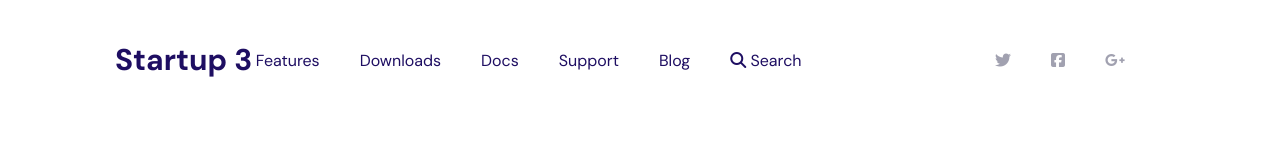
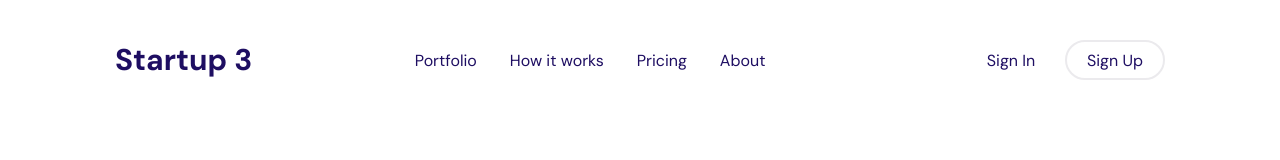
Before and after one commit to Nigarglm/CSS_Backgrounds, a plain HTML site: page index.html in a window 1280 px wide. Drawn offline with Linux system fonts and the light colour scheme.

Commit message:
navtask4 has done

```diff
--- a/index.html
+++ b/index.html
@@ -78,7 +78,7 @@
     </header> -->
 
     <!-- NAV3 -->
-    <header>
+    <!-- <header>
         <nav>
             <h2>Startup 3</h2>
             <ul class="ul1">
@@ -113,6 +113,31 @@
                 </li>
             </ul>
         </nav>
+    </header> -->
+
+    <!-- NAV4 -->
+    <header>
+        <nav>
+            <h2>Startup 3</h2>
+            <ul>
+                <li>
+                    <a href="#">Portfolio</a>
+                </li>
+                <li>
+                    <a href="#">How it works</a>
+                </li>
+                <li>
+                    <a href="#">Pricing</a>
+                </li>
+                <li>
+                    <a href="#">About</a>
+                </li>
+            </ul>
+            <div>
+                <button class="btn1">Sign In</button>
+                <button class="btn2">Sign Up</button>
+            </div>
+        </nav>
     </header>
 </body>
 </html>
--- a/style.css
+++ b/style.css
@@ -36,7 +36,7 @@ header nav ul{
 }
 
 header nav ul li{
-    margin-right: 40px;
+    margin-right: 33px;
 }
 
 header nav ul li a{
@@ -45,14 +45,25 @@ header nav ul li a{
     font-family: 'DM Sans';
 }
 
-header nav .ul2 li a{
-    color: #15143966;
+
+header nav button{
+    border-radius: 20px;
+    border: 2px solid transparent;
+    font-family: 'DM Sans';
+    font-size: 16px;
+    width: 100px;
+    height: 40px;
+    margin-top: 40px;
 }
 
-header nav .ul2{
+header nav .btn1{
+    color: #1E0E62;
+    background-color: #fff;
+}
+
+header nav .btn2{
+    color: #1E0E62;
+    background-color: #fff;
+    border-color: #EBEAED;
     margin-right: 115px;
 }
-
-header nav .ul1{
-    margin-right: 150px;
-}
```
